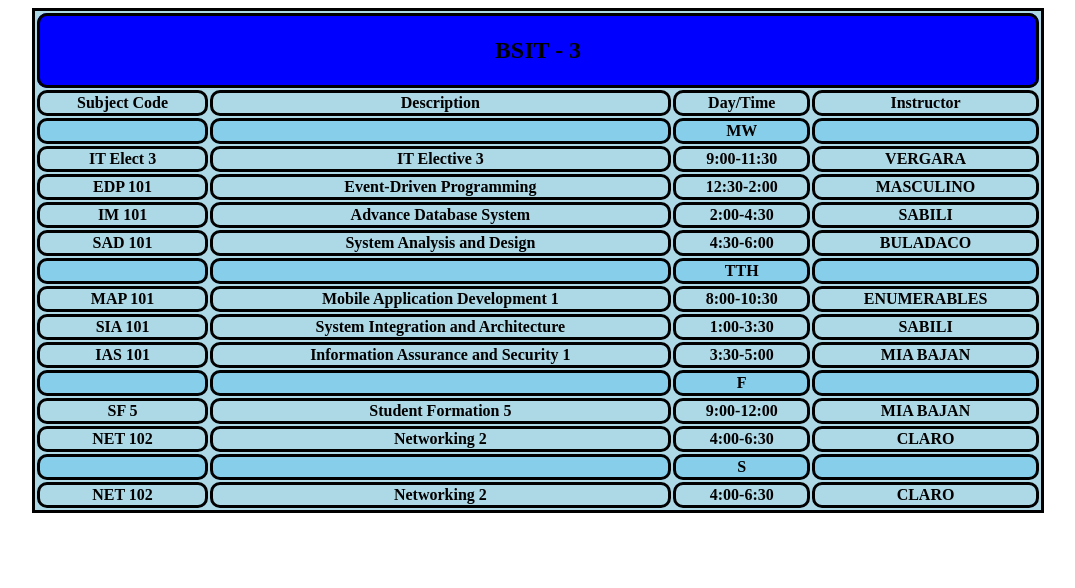
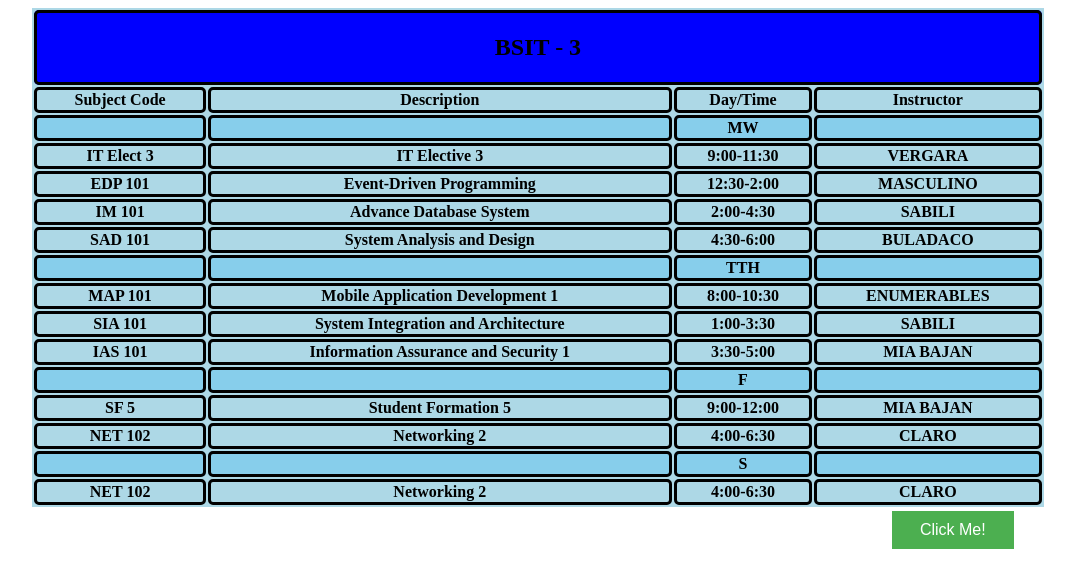
Before and after one commit to franzdacara/No.1, a plain HTML site: page index.html in a window 1280 px wide. Shown: the whole page, without its empty margins (102-1177 px from the left). Drawn offline with Linux system fonts and the light colour scheme.

Commit message:
added new button

```diff
--- a/index.html
+++ b/index.html
@@ -4,10 +4,10 @@
     <style>
         th{
             border: solid black;
-            border-radius: 10px;
+            border-radius: 5px;
         }
         table{
-            border: solid black;
+/*            border: solid black;*/
         }
         .Schedule{
             background-color: lightblue;
@@ -20,7 +20,22 @@
             width: 100%;
             background-color: skyblue;
         }
-
+        .button {
+            border: none;
+            color: white;
+            padding: 10px 28px;
+            text-align: center;
+            text-decoration: none;
+            display: inline-block;
+            font-size: 16px;
+            margin: 4px 2px;
+            cursor: pointer;
+        }
+        .button1 {
+            background-color: #4CAF50;
+            margin-left: 78%;
+            margin-right: auto;
+        }
 
     </style>
 
@@ -128,7 +143,10 @@
             </tr>
         </table>
 
-
+        <button
+                class="button button1" onclick="window.location.href='https://www.youtube.com/watch?v=xvFZjo5PgG0';">
+                Click Me!
+        </button>
 
     </body>
 </html>
```
